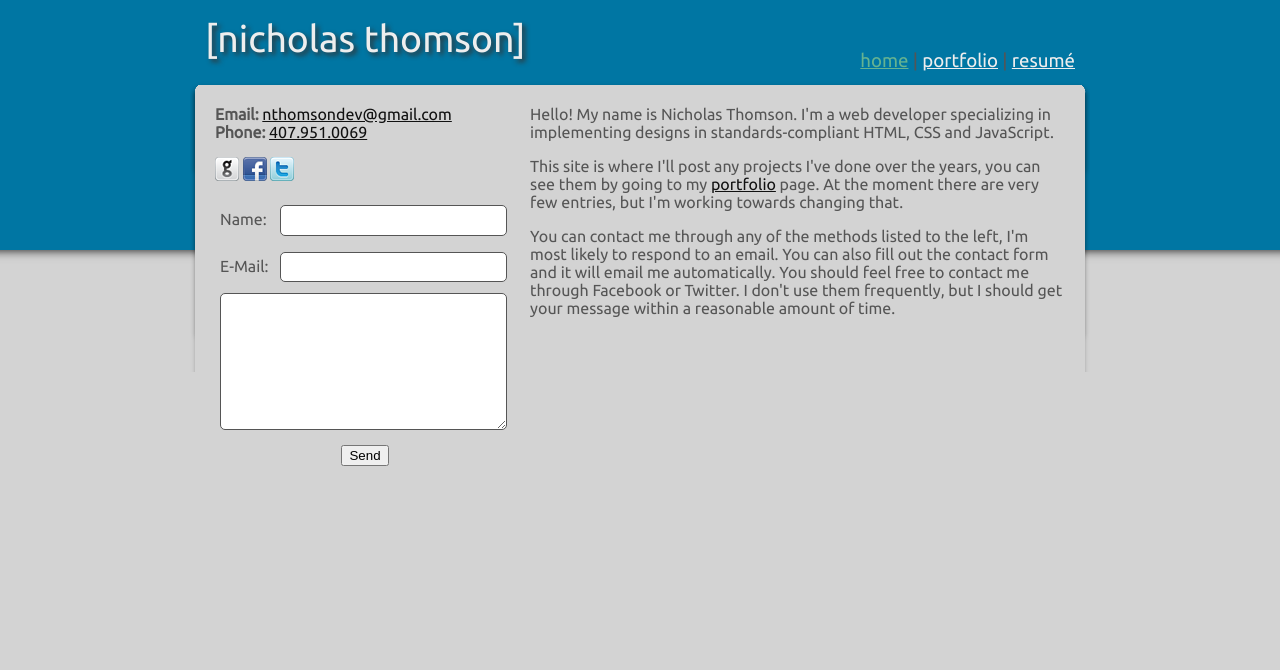
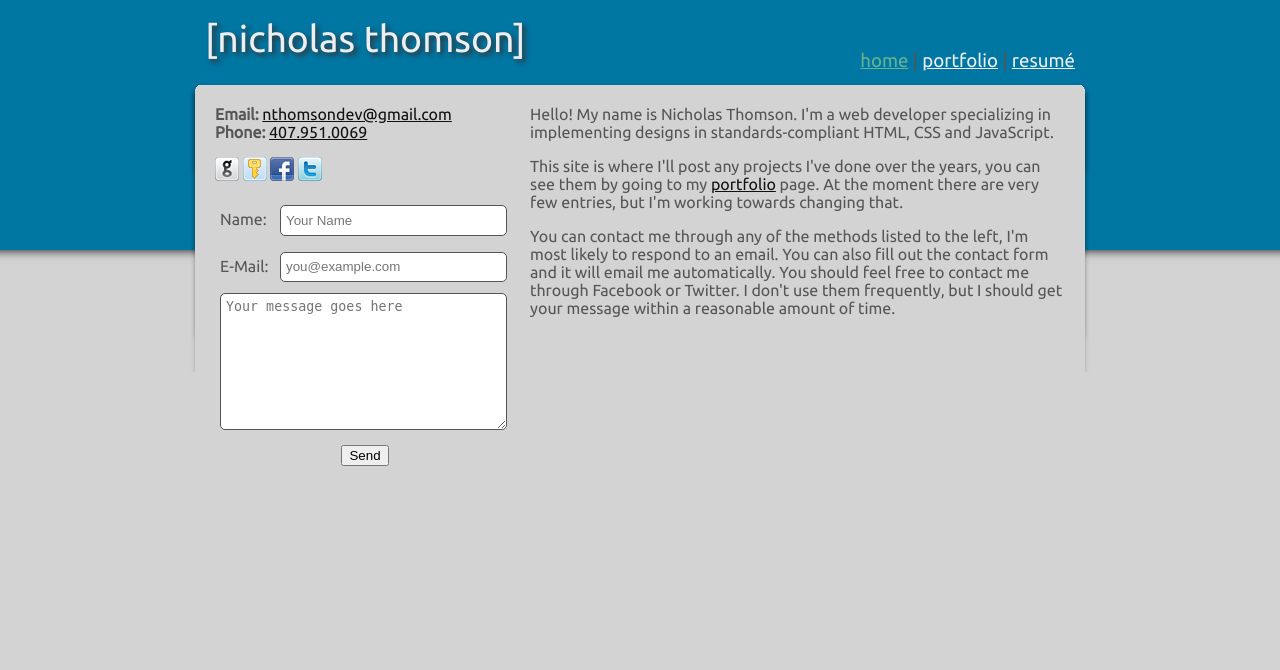
Before and after one commit to nthomson/portfolio, a PHP site: page / in a window 1280 px wide. Shown: the top 670 px of the page. Run offline with PHP 8.4, Linux system fonts and the light colour scheme.

Commit message:
Move images into new directories, add link to public key, add placeholder text to contact form

```diff
--- a/include/contact.php
+++ b/include/contact.php
@@ -3,22 +3,23 @@
 	<strong>Phone: </strong><script language="JavaScript">document.write(hidePhone("951", "0069", "407"));</script>
 </p>
 <p>
-	<a href="http://github.com/nthomson"><img title="Github" src="img/github.png" /></a>
-	<a href="http://www.facebook.com/profile.php?id=100000116258369"><img title="Facebook" src="img/facebook.png" /></a>
-	<a href="http://twitter.com/#!/sunshineq117"><img title="Twitter" src="img/twitter.png" /></a>
+	<a href="http://github.com/nthomson"><img title="Github" src="img/icons/github.png" /></a>
+    <a href="http://nick.kanicweb.com/id_rsa.pub"><img title="Public Key" src="img/icons/rsa_key.png" /></a>
+	<a href="http://www.facebook.com/profile.php?id=100000116258369"><img title="Facebook" src="img/icons/facebook.png" /></a>
+	<a href="http://twitter.com/#!/sunshineq117"><img title="Twitter" src="img/icons/twitter.png" /></a>
 </p>
 <form name="contact" class="contact">
 	<p>
 		<label for="name">Name:</label>
-		<input class="niceInput" type="textbox" id="nameInput" name="name"  />
+		<input class="niceInput" type="textbox" placeholder="Your Name" id="nameInput" name="name"  />
 	</p>
 	<p>
 		<label for="replyTo">E-Mail:</label>
-		<input class="niceInput" type="textbox" id="replyto" name="replyTo"  />
+		<input class="niceInput" type="textbox" placeholder="you@example.com" id="replyto" name="replyTo"  />
 	</p>
 
 	<p >
-		<textarea class="niceInput" id="msgArea" name="message" ></textarea>
+		<textarea class="niceInput" id="msgArea" placeholder="Your message goes here" name="message" ></textarea>
 	</p>
 
 	<p class="center clear submit">
--- a/portfolio.php
+++ b/portfolio.php
@@ -8,8 +8,8 @@
 			<div id="main" class="contain clear">
 				<div id="content">
 					<div id="leftContent" class="left">
-						<p class="blurb"><a href="http://stackframe.com"><img src="img/stackframe.png" width=300 height=200 /></a></p>
-						<p class="blurb"><img src="img/stacklez.png" width=300 height=200 /></p>
+						<p class="blurb"><a href="http://stackframe.com"><img src="img/site_shots/stackframe.png" width=300 height=200 /></a></p>
+						<p class="blurb"><img src="img/site_shots/stacklez.png" width=300 height=200 /></p>
 					</div>
 					<div id="rightContent" class="right">
 						<p class="blurb">
```
Also changed, not shown: img/default.png (deleted), img/favicon.ico (deleted), img/icons/facebook.png (renamed from img/facebook.png), img/icons/github.png (renamed from img/github.png), img/icons/rsa_key.png (added), img/icons/twitter.png (renamed from img/twitter.png), img/site_shots/stackframe.png (renamed from img/stackframe.png), img/site_shots/stacklez.png (renamed from img/stacklez.png).
